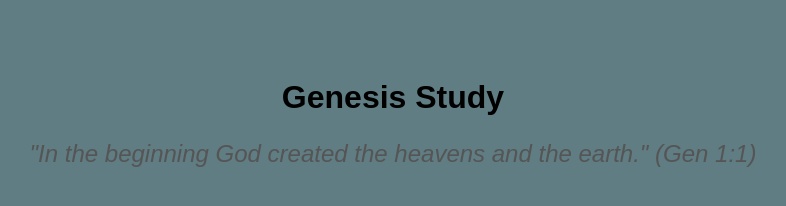
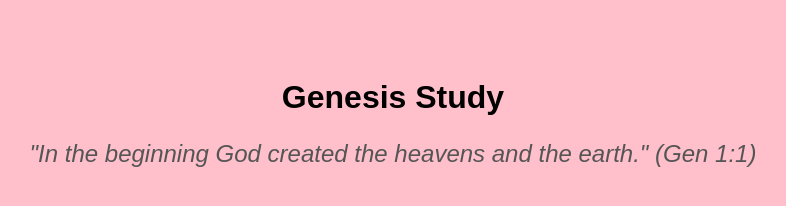
Before and after one commit to holyact/bible-git, a plain HTML site: page index.html in a window 1280 px wide. Shown: the whole page, without its empty margins (247-1033 px from the left). Drawn offline with Linux system fonts and the light colour scheme.

Commit message:
Conflict Test: Local change to pink

```diff
--- a/index.html
+++ b/index.html
@@ -3,7 +3,7 @@
 <head>
     <title>My Bible Room</title>
     <style>
-        body { font-family: sans-serif; text-align: center; padding-top: 50px; background-color: #607d83; }
+        body { font-family: sans-serif; text-align: center; padding-top: 50px; background-color: pink; }
         .verse { font-style: italic; color: #555; font-size: 1.5rem; }
     </style>
 </head>
```
